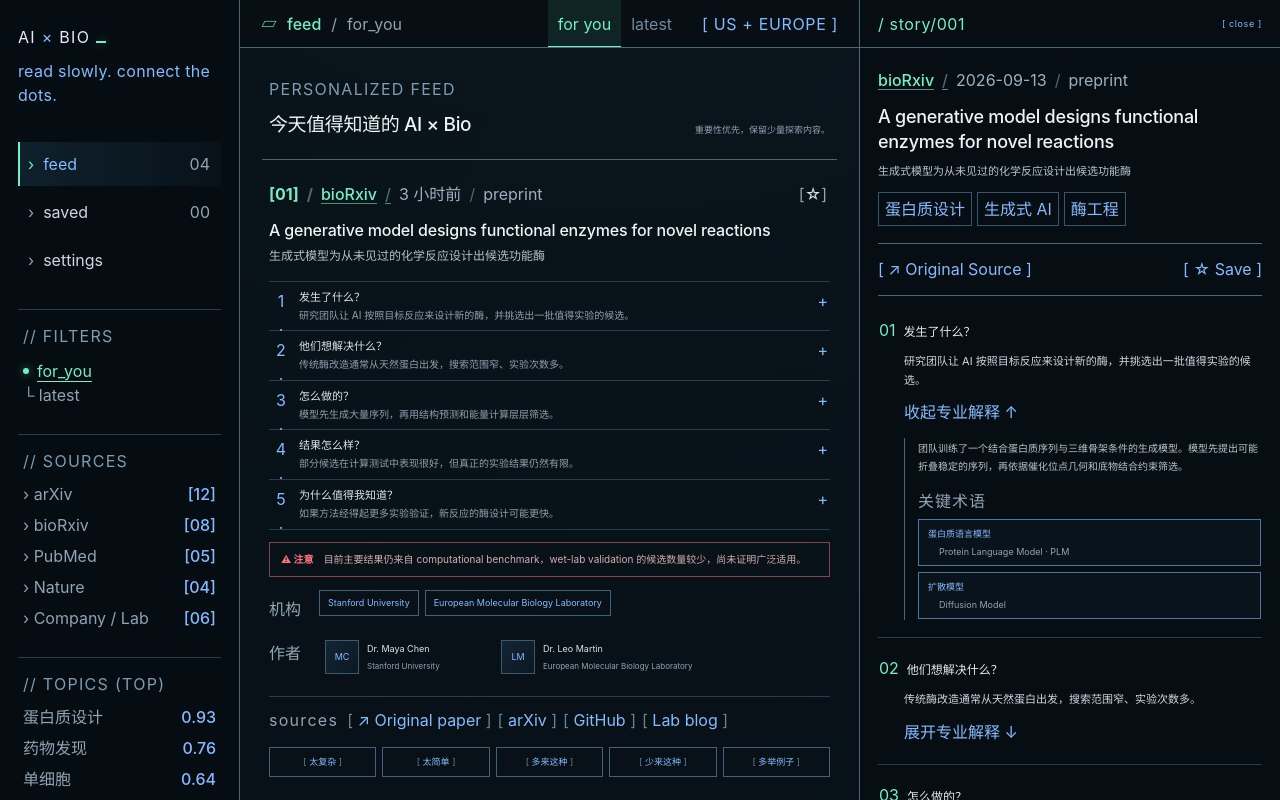
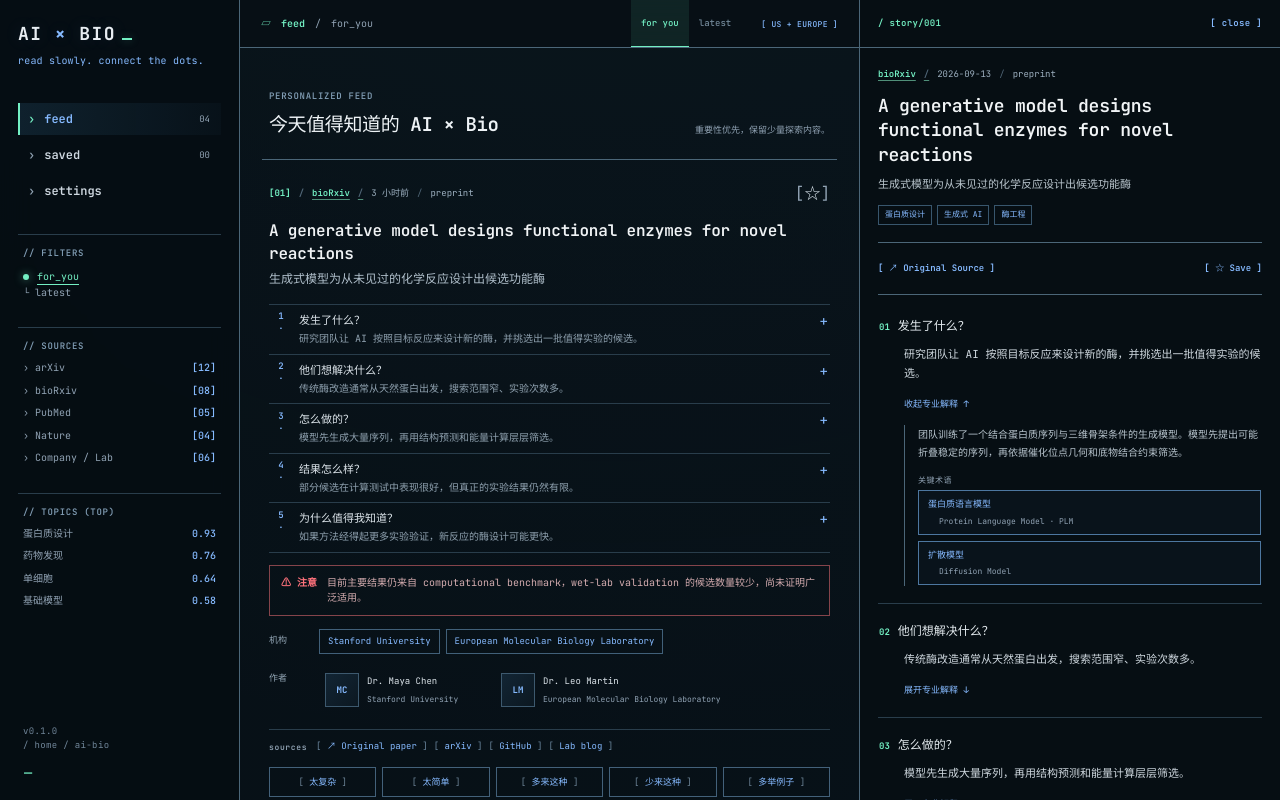
Before and after one commit to Lindsey-cyber/bioai, a Next.js app: page / in a window 1280 px wide. Shown: the top 800 px of the page. Built offline with nearby package versions, Linux system fonts and the light colour scheme.

Commit message:
Make build compatible with Vercel

```diff
--- a/app/globals.css
+++ b/app/globals.css
@@ -13,7 +13,7 @@
   --blue: #86baff;
   --blue-soft: rgba(134, 186, 255, .09);
   --danger: #ff727c;
-  --mono: var(--font-jetbrains-mono), "JetBrains Mono", "Microsoft YaHei", "微软雅黑", "PingFang SC", monospace;
+  --mono: "JetBrains Mono Variable", "JetBrains Mono", "Microsoft YaHei", "微软雅黑", "PingFang SC", monospace;
 }
 
 * { box-sizing: border-box; }
--- a/app/layout.tsx
+++ b/app/layout.tsx
@@ -1,11 +1,6 @@
 import type { Metadata } from "next";
-import { JetBrains_Mono } from "next/font/google";
+import "@fontsource-variable/jetbrains-mono";
 import "./globals.css";
-
-const jetBrainsMono = JetBrains_Mono({
-  variable: "--font-jetbrains-mono",
-  subsets: ["latin"],
-});
 
 export const metadata: Metadata = {
   title: "AI × BIO — Personal News Feed",
@@ -15,7 +10,7 @@ export const metadata: Metadata = {
 export default function RootLayout({ children }: Readonly<{ children: React.ReactNode }>) {
   return (
     <html lang="zh-CN">
-      <body className={jetBrainsMono.variable}>{children}</body>
+      <body>{children}</body>
     </html>
   );
 }
```
Also changed, not shown: package.json (+4 -3 lines), vercel.json (added), 2 other files (tests, documents, lock files or other folders).
